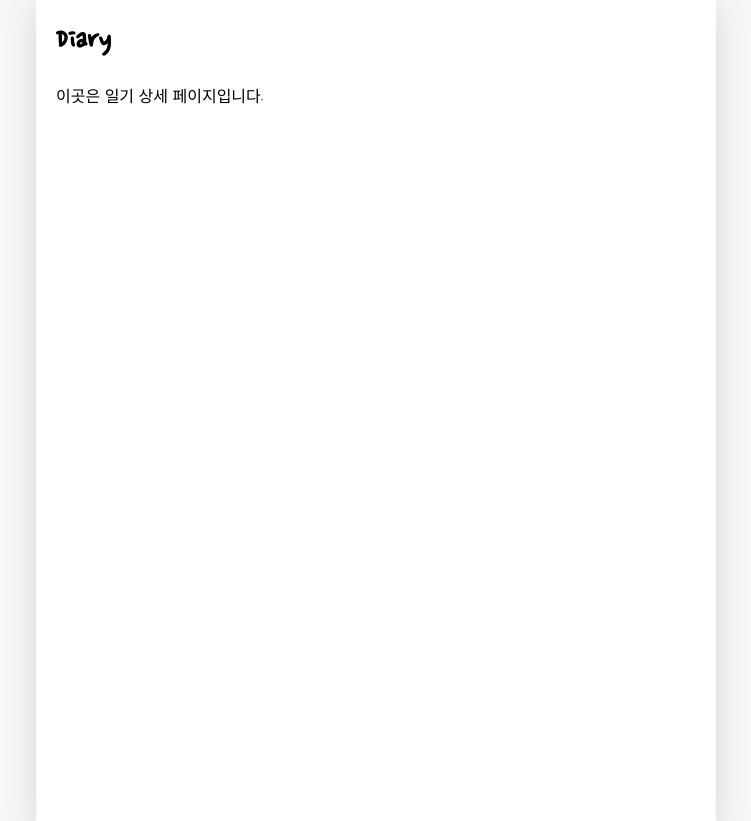
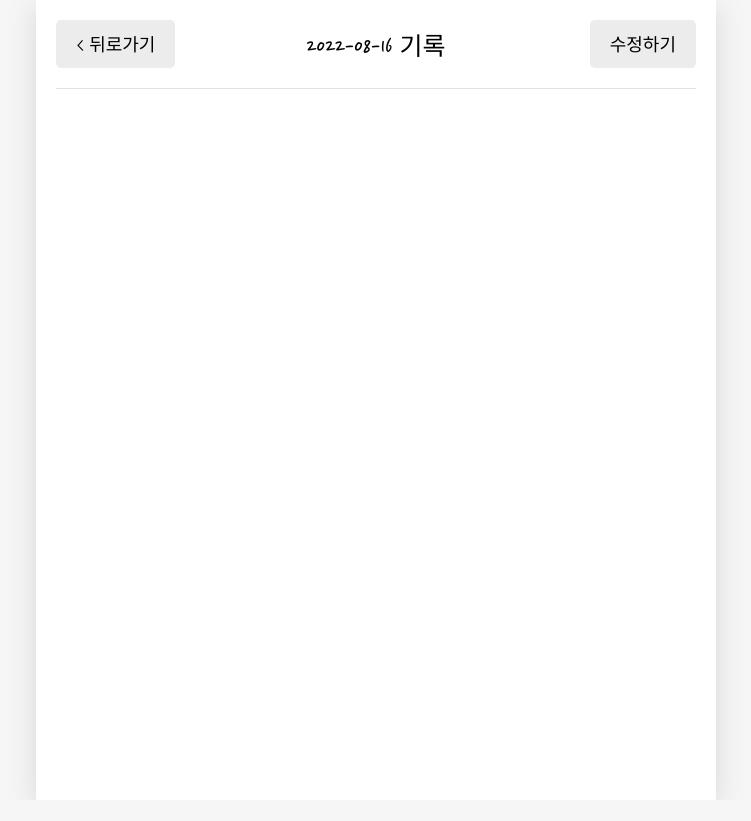
Before and after one commit to Eun-sun-Lee/ReactStudy, a React (Create React App) app in the folder emotiondiary/emotiondiary/: page /diary/1 in a window 1280 px wide. Shown: the whole page, without its empty margins (264-1015 px from the left). After the commit the page ends 800 px from the top, so only its background shows below. Built offline with nearby package versions, Linux system fonts and the light colour scheme; a web font is replaced by a local one.

Commit message:
[feat] 페이지 구현 - 일기 상세(/diary) : first section(header 구현)

```diff
--- a/emotiondiary/emotiondiary/src/components/DiaryEditor.js
+++ b/emotiondiary/emotiondiary/src/components/DiaryEditor.js
@@ -4,10 +4,7 @@ import MyHeader from './MyHeader';
 import MyButton from './MyButton';
 import EmotionItem from "./EmotionItem";
 import { DiaryDispatchContext } from "../App";
-
-const getStringDate = (date) => { //input-box에 default로 값 전달 위함.
-    return date.toISOString().slice(0,10); //2022-08-16
-};
+import { getStringDate } from "../util/date";
 
 const env = process.env;
 env.PUBLIC_URL = env.PUBLIC_URL || "";
--- a/emotiondiary/emotiondiary/src/pages/Diary.js
+++ b/emotiondiary/emotiondiary/src/pages/Diary.js
@@ -1,15 +1,40 @@
-import { useParams } from "react-router";
+import { useNavigate, useParams } from "react-router-dom";
+import { DiaryStateContext } from "../App";
+import { useContext,useEffect,useState } from "react";
+import { getStringDate } from "../util/date";
+import MyHeader from './../components/MyHeader';
+import MyButton from "../components/MyButton";
 
 const Diary = () => {
 
     const {id} = useParams();
-    console.log(id);
-    return (
-        <div>
-            <h1>Diary</h1>
-            <p>이곳은 일기 상세 페이지입니다.</p>
-        </div>
-    );
+    const diaryList = useContext(DiaryStateContext);
+    const navigate = useNavigate();
+    const [data,setData] = useState();
+
+    useEffect(()=>{
+        if (diaryList.length >=1){
+            const targetDiary = diaryList.find((it)=>parseInt(it.id)===parseInt(id));
+
+            if(targetDiary){ //일기가 존재할 때
+                setData(targetDiary);
+            } else{ //일기가 없을 때
+                alert("없는 일기입니다.");
+                navigate("/",{replace:true});
+            }
+        }
+    },[id,diaryList]);
+
+    if(!data) {
+        return <div className="DiaryPage">로딩중입니다...</div>;
+    }else{
+        return (
+        <div className="DiaryPage">
+            <MyHeader headText={`${getStringDate(new Date(data.date))} 기록`}
+            leftChild={<MyButton text={'< 뒤로가기'} onClick={()=>navigate(-1)}/>}
+            rightChild={<MyButton text={'수정하기'} onClick={()=>navigate(`/edit/${data.id}`)}/>} />
+        </div>);
+    }
 };
 
 export default Diary;
--- a/emotiondiary/emotiondiary/src/pages/Edit.js
+++ b/emotiondiary/emotiondiary/src/pages/Edit.js
@@ -17,6 +17,7 @@ const Edit = () => {
             if(targetDiary){
                 setOriginData(targetDiary);
             }else{
+                alert("없는 일기입니다.")
                 navigate('/',{replace:true}) //뒤로가기 막음.
             }
         }
--- /dev/null
+++ b/emotiondiary/emotiondiary/src/util/date.js
@@ -0,0 +1,3 @@
+export const getStringDate = (date) => { //input-box에 default로 값 전달 위함.
+    return date.toISOString().slice(0,10); //2022-08-16
+};
```
